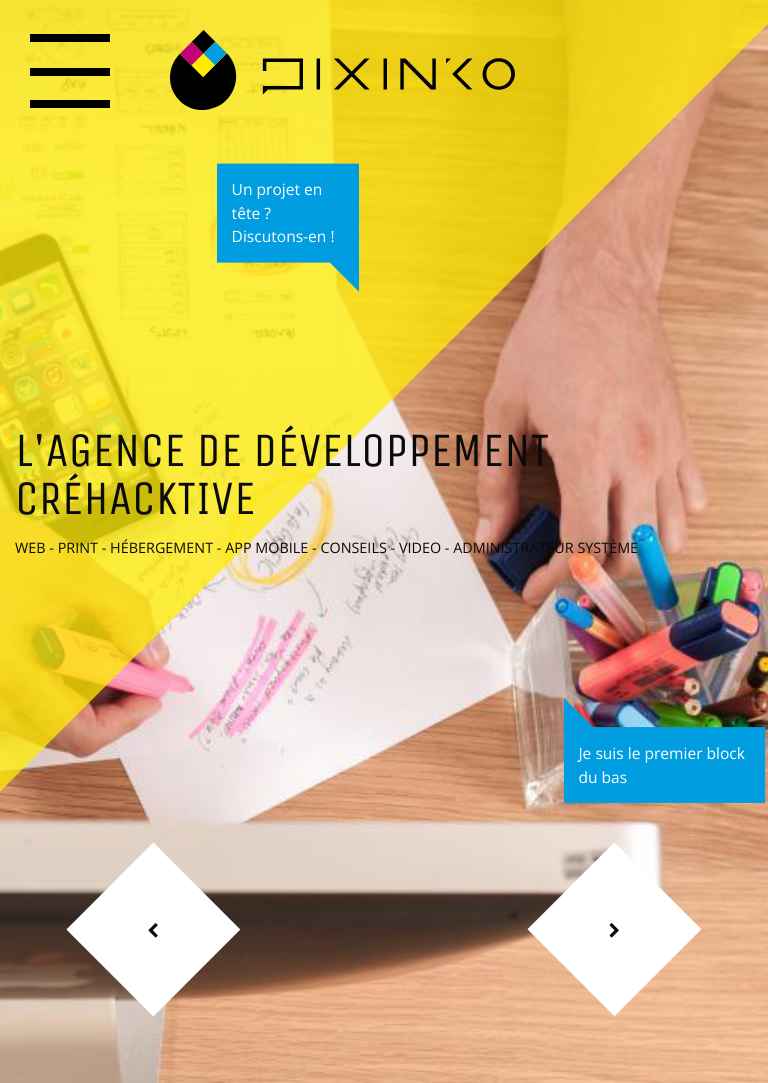
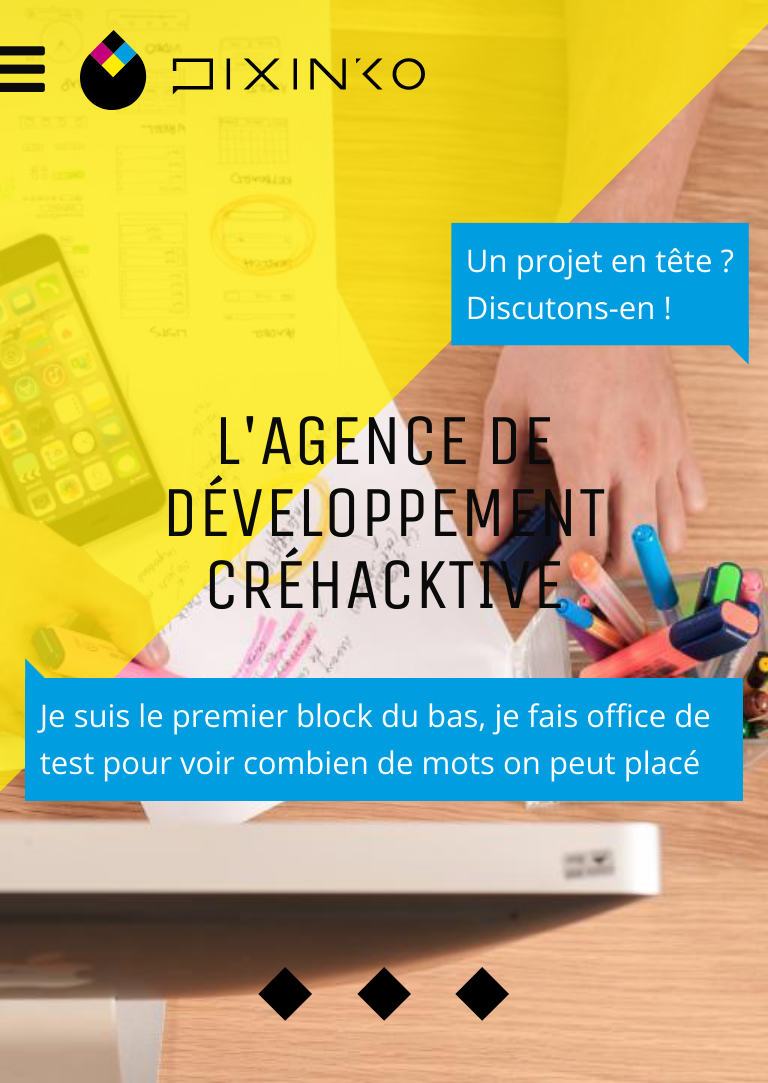
Before and after one commit to CelineThiry/Pix, a PHP site: page / in a window 768 px wide. Run offline with PHP 8.4, Linux system fonts and the light colour scheme; some libraries are stand-ins or nearby versions.

Commit message:
- Worked on responsivement of exergue - modified burger size - moved logo and burger - moved nav to align to the logo etc

```diff
--- a/css/style.css
+++ b/css/style.css
@@ -311,7 +311,7 @@ main {
     height: 100%;
     top: 0; }
   .slider-text-top li {
-    padding: 0;
+    padding: 15px;
     margin: 0;
     width: 33.333333%;
     height: 100%;
@@ -328,6 +328,10 @@ main {
     background-color: rgba(200, 255, 255, 0);
     margin: auto;
     position: relative; }
+    .slider-text-top .block-text > a {
+      display: block;
+      width: 100%;
+      height: 100%; }
     .slider-text-top .block-text h1 {
       text-align: left;
       text-transform: uppercase;
@@ -340,13 +344,18 @@ main {
       text-transform: uppercase;
       font-family: "Open Sans", sans-serif; }
 
+.exergue.top {
+  right: 0; }
+
+.exergue.bottom {
+  left: 0; }
+
 .exergue {
   position: absolute;
   background-color: transparent;
   color: transparent;
   padding: 15px;
   top: 15vh;
-  left: 8vw;
   animation-name: heart-pulse;
   animation-duration: 1s;
   animation-delay: 3s;
@@ -382,8 +391,13 @@ main {
     -ms-transform: scale(0.97);
     -o-transform: scale(0.97);
     transform: scale(0.97); } }
+.exergue.top.active {
+  right: 0; }
+
+.exergue.bottom.active {
+  left: 0; }
+
 .exergue.active {
-  left: 8vw;
   background-color: #009DE0;
   color: white; }
 
@@ -414,7 +428,7 @@ main {
     height: 100%;
     top: 0; }
   .slider-text-bottom li {
-    padding: 0;
+    padding: 15px;
     margin: 0;
     width: 33.333333%;
     height: 100%;
@@ -469,57 +483,29 @@ main {
   position: fixed;
   background-color: transparent;
   height: 70px;
-  padding: 15px;
+  padding: 15px 15px 15px 0;
   top: 0;
   right: 0;
-  left: 0;
+  left: -5px;
   z-index: 26; }
   .menu-responsive a {
     display: block;
     background-color: transparent;
-    margin-left: 70px; }
+    margin-left: 45px; }
   .menu-responsive img {
     height: 40px; }
 
 /* MENU BURGER */
 .burger-icon-container {
   background-color: transparent;
-  width: 70px;
   float: left;
   cursor: pointer; }
 
 .burger {
   position: relative;
-  width: 40px;
-  height: 40px;
   background-color: transparent; }
-  .burger .icon {
-    position: absolute;
-    height: 4px;
-    width: 40px;
-    top: 19px;
-    background-color: black;
-    transition: all 1s cubic-bezier(0.19, 1, 0.22, 1); }
-    .burger .icon:before {
-      content: "";
-      position: absolute;
-      height: 4px;
-      width: 40px;
-      top: -17px;
-      background-color: black;
-      transform-origin: 50% 50%;
-      transform: rotate(0deg);
-      transition: transform 1s cubic-bezier(0.19, 1, 0.22, 1); }
-    .burger .icon:after {
-      content: "";
-      position: absolute;
-      height: 4px;
-      width: 40px;
-      top: 16px;
-      background-color: black;
-      transform-origin: 50% 50%;
-      transform: rotate(0deg);
-      transition: transform 1s cubic-bezier(0.19, 1, 0.22, 1); }
+  .burger i {
+    line-height: 40px; }
 
 /* BURGER ACTIVE */
 .burger.active .icon {
@@ -534,32 +520,24 @@ main {
 /* MEDIA QUERIES RESPONSIVE */
 @media (min-width: 768px) and (max-width: 980px) {
   /* MENU SIZE X 2 */
+  .sidebar {
+    width: 68vw !important; }
+
   .menu-responsive {
-    height: 140px;
-    padding: 30px; }
+    padding: 30px 30px 30px 0;
+    left: -10px; }
     .menu-responsive a {
-      margin-left: 140px; }
+      margin-left: 90px; }
     .menu-responsive img {
       height: 80px; }
 
-  .burger-icon-container {
-    width: 140px; }
+  .burger i {
+    line-height: 80px; }
+  .burger .fa-2x {
+    font-size: 4rem; }
 
-  .burger {
-    width: 80px;
-    height: 80px; }
-    .burger .icon {
-      height: 8px;
-      width: 80px;
-      top: 38px; }
-      .burger .icon:before {
-        height: 8px;
-        width: 80px;
-        top: -34px; }
-      .burger .icon:after {
-        height: 8px;
-        width: 80px;
-        top: 32px; }
+  .sidebar header, .sidebar nav, .sidebar footer {
+    padding: 1.25rem 80px 0 80px !important; }
 
   .sidebar, .sidebar.active {
     padding-top: 140px; }
@@ -569,9 +547,27 @@ main {
       font-size: 1.8rem; }
     .sidebar .copyright p, .sidebar.active .copyright p {
       font-size: 1.8rem; }
-    .sidebar .social-media li, .sidebar.active .social-media li {
-      height: 90px;
-      width: 90px; } }
+    .sidebar .social-media, .sidebar.active .social-media {
+      height: 60px; }
+    .sidebar .social-media li a, .sidebar.active .social-media li a {
+      height: 60px;
+      width: 60px;
+      padding-top: 16px;
+      margin-right: 2.5rem; }
+      .sidebar .social-media li a i, .sidebar.active .social-media li a i {
+        font-size: 2rem; }
+
+  main .layer2 .second-wrapper.central-block h1 {
+    font-size: 4.5rem; }
+  main .layer2 .second-wrapper.bullet ul li {
+    margin: 30px; }
+
+  .exergue.bottom.active p {
+    font-size: 2rem; }
+
+  .exergue.top.active p {
+    font-size: 2rem; } }
+/* END (min-width: 768px) and (max-width: 980px) */
 @media (max-width: 980px) {
   .menu-responsive {
     display: block; }
@@ -581,7 +577,7 @@ main {
     transition: left 1s cubic-bezier(0.19, 1, 0.22, 1); }
 
   .sidebar {
-    width: 100vw;
+    width: 80vw;
     position: absolute;
     top: 0;
     padding-top: 70px;
@@ -590,11 +586,13 @@ main {
     right: 0;
     z-index: 26; }
     .sidebar header, .sidebar nav, .sidebar footer {
-      padding: 1.25rem 15px 0 15px; }
+      padding: 1.25rem 40px 0 40px; }
     .sidebar header {
       display: none; }
     .sidebar nav li {
       text-align: left; }
+    .sidebar nav li:hover:after {
+      display: none; }
     .sidebar footer {
       position: static;
       bottom: auto; }
@@ -634,6 +632,7 @@ main {
       height: 40vw;
       width: 100vw; }
     .layer2 button {
+      display: none;
       position: absolute;
       width: 16vw;
       height: 16vw;
@@ -668,7 +667,7 @@ main {
       .layer2 .next i {
         transform: rotate(-45deg); }
     .layer2 .second-wrapper.bullet {
-      display: none;
+      display: block;
       position: absolute;
       bottom: 0;
       left: 0;
@@ -715,18 +714,69 @@ main {
       left: 0vw;
       width: 100vw;
       padding: 15px;
-      margin-top: 38vh; }
+      margin-top: 36vh; }
       .layer2 .second-wrapper.central-block h1 {
-        font-size: 3rem; }
-    .layer2 .layer4 {
-      bottom: -100vh;
-      width: 100vw;
-      height: 36vh; }
-    .layer2 .exergue {
-      width: 100%;
-      left: 0; }
-    .layer2 .exergue.bottom {
-      top: 7vh; } }
+        font-size: 2.25rem;
+        text-align: center; }
+      .layer2 .second-wrapper.central-block p {
+        display: none; }
+
+  /* END LAYER 2 */
+  .layer3 {
+    top: 12vh;
+    left: -100vw;
+    width: 100vw;
+    background-color: rgba(255, 255, 255, 0);
+    height: 32vh;
+    z-index: 25; }
+
+  .slider-text-top li {
+    padding: 15px; }
+
+  .layer4 {
+    bottom: -86vh;
+    width: 100vw;
+    height: 32vh;
+    z-index: 25;
+    background-color: rgba(255, 200, 255, 0); }
+
+  .slider-text-bottom li {
+    padding: 15px; }
+
+  .exergue {
+    top: 0; }
+
+  .exergue::after {
+    border-top: 20px solid transparent;
+    border-bottom: 20px solid transparent;
+    border-right: 20px solid transparent;
+    bottom: -20px; }
+
+  .exergue.bottom::after {
+    border-top: 20px solid transparent;
+    border-bottom: 20px solid transparent;
+    border-left: 20px solid transparent;
+    top: -20px; }
+
+  .exergue.active::after {
+    border-right: 20px solid #009DE0; }
+
+  .exergue.bottom.active::after {
+    border-left: 20px solid #009DE0; }
+
+  .exergue.bottom {
+    left: 0;
+    top: 7vh; }
+
+  .exergue.top {
+    right: 0;
+    top: 7vh; }
+
+  .exergue.bottom.active {
+    left: 0; }
+
+  .exergue.top.active {
+    right: 0; } }
 @media (min-width: 2500px) {
   .sidebar header, .sidebar nav, .sidebar footer {
     width: 100%;
--- a/index.php
+++ b/index.php
@@ -82,7 +82,7 @@
 	<div class="menu-responsive">
 		<div class="burger-icon-container">
 			<div class="burger">
-				<div class="icon"></div>
+				<i class="fa fa-bars fa-2x" aria-hidden="true"></i>
 			</div>
 		</div>
 
@@ -178,7 +178,9 @@
 			      <!-- <h1>crehacktive<br>developpement<br>agency</h1>
 			      <p>print - web - mobile - video - training - IT</p> -->
 				    <a href="">
+
 				    	<div class="exergue active top">
+				    		<!-- IMPORTANT ! Max +- 21 words in this p ! -->
 				      		<p>Un projet en tête ?<br>Discutons-en !</p>
 				      </div>
 				    </a>
@@ -188,6 +190,7 @@
 			      <div class="block-text">
 				      <a href="">
 				      	<div class="exergue active top">
+				      	<!-- IMPORTANT ! Max +- 21 words in this p ! -->
 				      		<p>Ici, écrire un texte<br> de 2 lignes</p>
 				      	</div>
 				      </a>
@@ -198,6 +201,7 @@
 
 				      <a href="">
 				      	<div class="exergue active top">
+				      	<!-- IMPORTANT ! Max +- 21 words in this p ! -->
 				      		<p>Envie d'améliorer<br>votre présence en ligne ?</p>
 				      	</div>
 				      </a>
@@ -215,7 +219,8 @@
 			      <div class="block-text">
 			      		<a href="">
 				      	<div class="exergue active bottom">
-				      		<p>Je suis le premier block du bas</p>
+				      		<!-- IMPORTANT ! Max +- 21 words in this p ! -->
+				      		<p>Je suis le premier block du bas, je fais office de test pour voir combien de mots on peut placé</p>
 				      	</div>
 				      </a>
 			      </div>
@@ -224,6 +229,7 @@
 			      <div class="block-text">
 				    <a href="">
 				    	<div class="exergue active bottom">
+				      		<!-- IMPORTANT ! Max +- 21 words in this p ! -->
 				      		<p>Ecrire un court texte accrocheur</p>
 				    	</div>
 				    </a>
@@ -233,6 +239,7 @@
 			      <div class="block-text">
 				      <a href="">
 				      	<div class="exergue active bottom">
+				      		<!-- IMPORTANT ! Max +- 21 words in this p ! -->
 				      		<p>Besoin d'une identité de marque ?</p>
 				      	</div>
 				      </a>
--- a/sass/style.scss
+++ b/sass/style.scss
@@ -434,7 +434,7 @@ position: relative;
 	}
 
 	li{
-		padding: 0;
+		padding: 15px;
 		margin: 0;
 		width: 33.333333%;
 		height: 100%;
@@ -456,6 +456,12 @@ position: relative;
     	// padding: 15px;
     	position: relative;
 
+    	> a {
+    		display: block;
+    		width: 100%;
+    		height: 100%;
+    	}
+
 
 
     	h1{
@@ -476,6 +482,14 @@ position: relative;
 	}
 }
 
+.exergue.top{
+	right: 0;
+}
+
+.exergue.bottom{
+	left: 0;
+}
+
 
 .exergue{
 		position: absolute;
@@ -485,7 +499,7 @@ position: relative;
     	// height: 100px;
     	padding: 15px;
     	top: 15vh;
-		left: 8vw;
+		// left: 8vw;
 		// -webkit-transition: all 1s ease 0.3s;
 		//    -moz-transition: all 1s ease 0.3s;
 		//     -ms-transition: all 1s ease 0.3s;
@@ -552,8 +566,16 @@ position: relative;
 	}
 }
 
+.exergue.top.active{
+	right: 0;
+}
+
+.exergue.bottom.active{
+	left: 0;
+}
+
 .exergue.active{
-	left: 8vw;
+
 	background-color: #009DE0;
    	color: white;
 }
@@ -594,7 +616,7 @@ position: relative;
 	}
 
 	li{
-		padding: 0;
+		padding: 15px;
 		margin: 0;
 		width: 33.333333%;
 		height: 100%;
@@ -672,16 +694,16 @@ position: relative;
 	position: fixed;
 	background-color: transparent;
 	height: 70px;
-	padding: 15px;
+	padding: 15px 15px 15px 0;
 	top: 0;
 	right: 0;
-	left: 0;
+	left: -5px;
 	z-index: 26;
 
 	a{
 		display: block;
 		background-color: transparent;
-		margin-left: 70px;
+		margin-left: 45px;
 
 		// float: left;
 	}
@@ -696,49 +718,53 @@ position: relative;
 
 .burger-icon-container{
 	background-color: transparent;
-	width: 70px;
+	// width: 70px;
 	float: left;
 	cursor: pointer;
 }
 
 .burger{
 	position: relative;
-	width: 40px;
-	height: 40px;
+	// width: 40px;
+	// height: 40px;
 	background-color: transparent;
 
-		.icon{
-		position: absolute;
-		height: 4px;
-		width: 40px;
-		top: 19px;
-		background-color: black;
-		transition: all 1s cubic-bezier(.19,1,.22,1);
+	i{
+		line-height: 40px;
+	}
 
-		&:before{
-			content:"";
-			position: absolute;
-			height: 4px;
-			width: 40px;
-			top: -17px;
-			background-color: black;
-			transform-origin: 50% 50%;
-    		transform: rotate(0deg);
-			transition: transform 1s cubic-bezier(.19,1,.22,1);
-		}
+	// 	.icon{
+	// 	position: absolute;
+	// 	height: 4px;
+	// 	width: 40px;
+	// 	top: 19px;
+	// 	background-color: black;
+	// 	transition: all 1s cubic-bezier(.19,1,.22,1);
 
-		&:after{
-			content:"";
-			position: absolute;
-			height: 4px;
-			width: 40px;
-			top: 16px;
-			background-color: black;
-   		 	transform-origin: 50% 50%;
-    		transform: rotate(0deg);
-			transition: transform 1s cubic-bezier(.19,1,.22,1);
-		}
-	}
+	// 	&:before{
+	// 		content:"";
+	// 		position: absolute;
+	// 		height: 4px;
+	// 		width: 40px;
+	// 		top: -17px;
+	// 		background-color: black;
+	// 		transform-origin: 50% 50%;
+ //    		transform: rotate(0deg);
+	// 		transition: transform 1s cubic-bezier(.19,1,.22,1);
+	// 	}
+
+	// 	&:after{
+	// 		content:"";
+	// 		position: absolute;
+	// 		height: 4px;
+	// 		width: 40px;
+	// 		top: 16px;
+	// 		background-color: black;
+ //   		 	transform-origin: 50% 50%;
+ //    		transform: rotate(0deg);
+	// 		transition: transform 1s cubic-bezier(.19,1,.22,1);
+	// 	}
+	// }
 }
 
 /* BURGER ACTIVE */
@@ -768,11 +794,16 @@ position: relative;
 
 	/* MENU SIZE X 2 */
 
+	.sidebar{
+		width: 68vw!important;
+	}
+
 	.menu-responsive {
-    height: 70px*2;
-    padding: 15px*2;
+    // height: 70px*2;
+    padding: 15px*2 15px*2 15px*2 0;
+    left: -5px*2;
     	a{
-    		margin-left: 70px*2;
+    		margin-left: 90px;
     	}
 
     	img{
@@ -781,29 +812,27 @@ position: relative;
 	}
 
 	.burger-icon-container {
-    width: 70px*2;
+    // width: 70px*2;
 	}
 
 	.burger{
-		width: 40px*2;
-		height: 40px*2;
+		// width: 40px*2;
+		// height: 40px*2;
 
-		.icon{
-			height: 4px*2;
-			width: 40px*2;
-			top: 19px*2;
+		i{
+			line-height: 40px*2;
+		}
 
-			&:before{
-				height: 4px*2;
-				width: 40px*2;
-				top: -17px*2;
-			}
-			&:after{
-				height: 4px*2;
-				width: 40px*2;
-				top: 16px*2;
-			}
+		.fa-2x{
+		font-size: 2rem*2;
 		}
+
+	}
+
+
+
+	.sidebar header, .sidebar nav, .sidebar footer {
+    	padding: 1.25rem 40px*2 0 40px*2!important;
 	}
 
 	.sidebar, .sidebar.active{
@@ -820,14 +849,55 @@ position: relative;
 			font-size: 0.9rem*2;
 		}
 
+		.social-media{
+			height: 60px;
+		}
+
 		.social-media li{
-			height: 45px*2;
-			width: 45px*2;
+			// height: 45px*2;
+			// width: 45px*2;
+			a{
+				height: 30px*2;
+				width: 30px*2;
+				padding-top: 16px;
+				margin-right: 1.25rem*2;
+				i{
+					font-size: 2rem;
+				}
+			}
+		}
+	}
+
+	main{
+		.layer2{
+			.second-wrapper.central-block{
+				h1{
+					font-size: 2.25rem*2;
+				}
+			}
+		}
+
+		.layer2 .second-wrapper.bullet ul li{
+			margin: 15px*2;
+		}
+	}
+
+	.exergue.bottom.active{
+		p{
+			font-size: 1rem*2;
+		}
+	}
+
+	.exergue.top.active{
+		p{
+			font-size: 1rem*2;
 		}
 	}
 
 
-}
+
+
+} /* END (min-width: 768px) and (max-width: 980px) */
 
 @media (max-width: 980px) {
 
@@ -840,7 +910,7 @@ position: relative;
 	}
 
 	.sidebar{
-	width: 100vw;
+	width: 80vw;
 	position: absolute;
 	// top: 70px;
 	top: 0;
@@ -850,7 +920,7 @@ position: relative;
 	right: 0;
 	z-index: 26;
 		header, nav, footer{
-			padding: 1.25rem 15px 0 15px;
+			padding: 1.25rem 40px 0 40px;
 		}
 		header{
 			display: none;
@@ -860,6 +930,10 @@ position: relative;
 		nav{
 			li{
 				text-align: left;
+			}
+
+			li:hover:after{
+				display: none;
 			}
 		}
 		footer{
@@ -917,6 +991,7 @@ position: relative;
 		}
 
     	button {
+    		display: none;
     		position: absolute;
 			width: 16vw;
 			height: 16vw;
@@ -965,7 +1040,7 @@ position: relative;
 		}
 
 		.second-wrapper.bullet{
-			display: none;
+			display: block;
     		position: absolute;
     		bottom: 0;
     		left: 0;
@@ -1024,34 +1099,89 @@ position: relative;
 	    left: 0vw;
 	    width: 100vw;
 	    padding: 15px;
-	    margin-top: 38vh;
+	    margin-top: 36vh;
 
 	    h1{
-			font-size: 3rem;
+			font-size: 2.25rem;
+			text-align: center;
 	    }
+	    p{display: none;}
+	}
+
+	} /* END LAYER 2 */
+
+	.layer3 {
+		top: 12vh;
+		left: -100vw;
+		width: 100vw;
+		background-color: rgba(255, 255, 255, 0.0);
+		height: 32vh;
+		z-index: 25;
+	}
+
+	.slider-text-top{
+		li{
+			padding: 15px;
+		}
 	}
 
 	.layer4 {
-	    bottom: -100vh;
+	    bottom: -86vh;
 	    width: 100vw;
-	    height: 36vh;
+	    height: 32vh;
+	    z-index: 25;
+	    background-color: rgba(255, 200, 255, 0.0);
+	}
+
+	.slider-text-bottom{
+		li{
+			padding: 15px;
+		}
 	}
 
 	.exergue{
-		width: 100%;
-		left:0;
+		// width: 80%;
+		top: 0;
+	}
+
+	.exergue::after{
+		border-top: 20px solid transparent;
+		border-bottom: 20px solid transparent;
+		border-right: 20px solid transparent;
+		bottom: -20px;
+	}
+
+	.exergue.bottom::after{
+		border-top: 20px solid transparent;
+		border-bottom: 20px solid transparent;
+		border-left: 20px solid transparent;
+		top: -20px;
+	}
+
+	.exergue.active::after{
+		border-right: 20px solid #009DE0;
+	}
+
+	.exergue.bottom.active::after{
+		border-left: 20px solid #009DE0;
 	}
 
 	.exergue.bottom {
+		left:0;
 	    top: 7vh;
-
 	}
 
-
-
+	.exergue.top {
+		right:0;
+	    top: 7vh;
 	}
 
-
+	.exergue.bottom.active {
+		left:0;
+	}
+	.exergue.top.active {
+		right:0;
+	}
 
 
 
```
Also changed, not shown: 1 other file.
